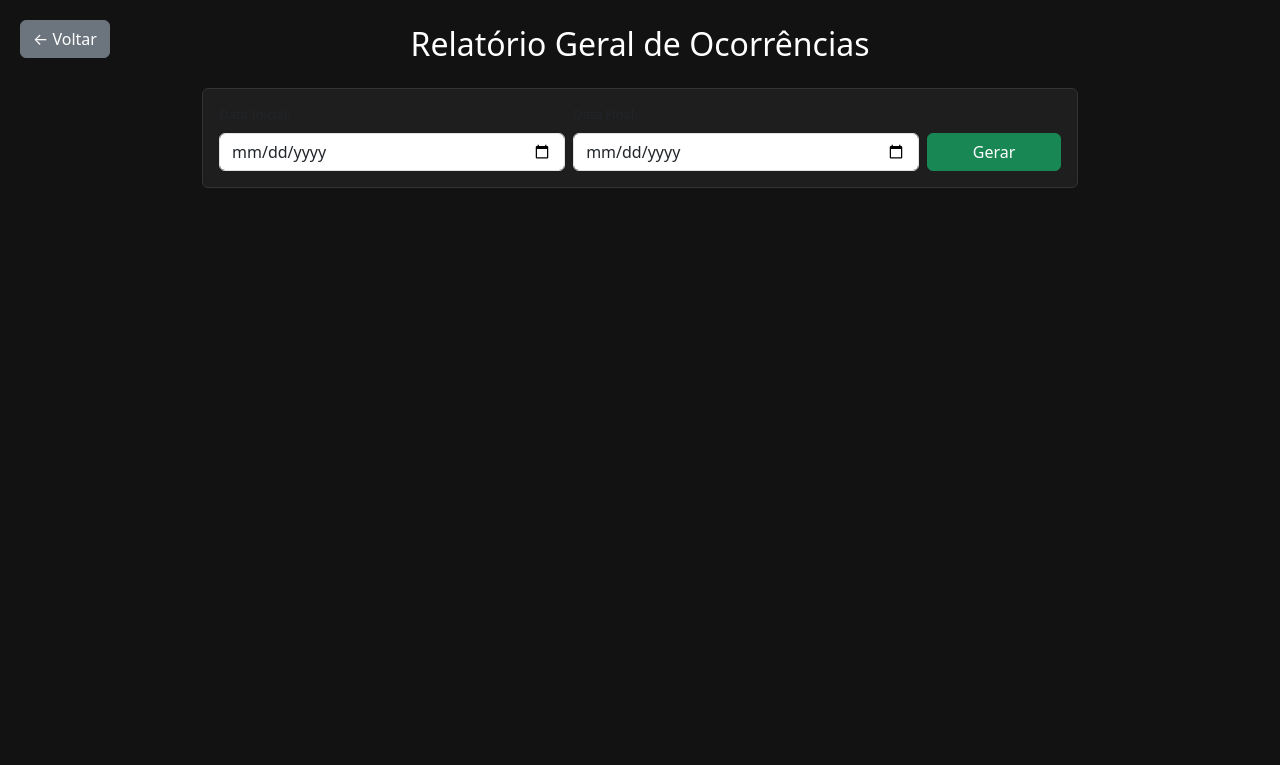
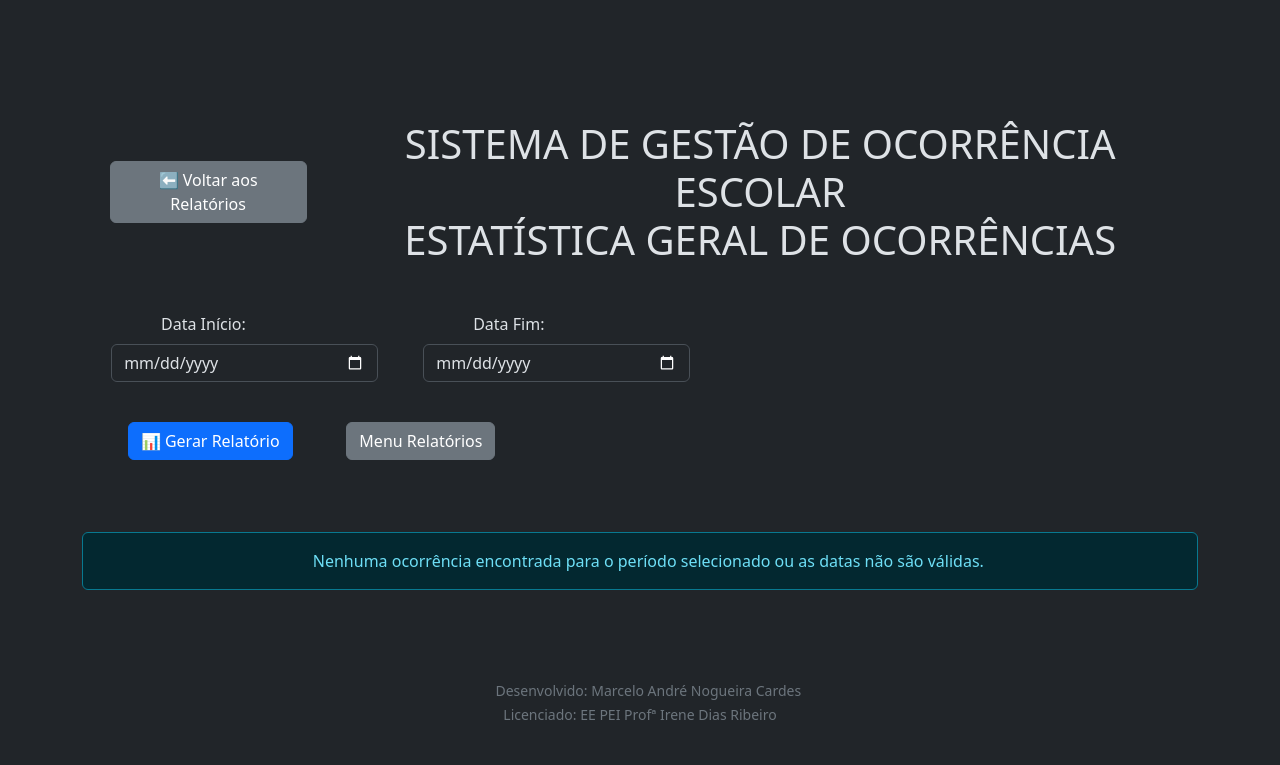
Before and after one commit to ocorrenciasidr/idr, a Python web app: template templates/relatorio_geral.html in a window 1280 px wide. Shown: the top 765 px of the page. Run offline with Jinja, Linux system fonts and the light colour scheme; the template is opened without the code that fills it, so the values that code supplies are empty; some libraries are stand-ins or nearby versions.

Commit message:
Update relatorio_geral.html

```diff
--- a/templates/relatorio_geral.html
+++ b/templates/relatorio_geral.html
@@ -2,106 +2,110 @@
 <html lang="pt-br">
 <head>
     <meta charset="UTF-8">
-<title>SGCE - Relatório Geral</title>
-<link href="https://cdn.jsdelivr.net/npm/bootstrap@5.3.2/dist/css/bootstrap.min.css" rel="stylesheet">
-<script src="https://cdn.jsdelivr.net/npm/jspdf@2.5.1/dist/jspdf.umd.min.js"></script>
-<style>
-  body { background-color:#121212; color:#eaeaea; font-size:13px; }
-  h2 { text-align:center; margin:25px 0; color:#fff; }
-  .card { background:#1e1e1e; border:1px solid #333; }
-  table { color:#fff; font-size:12px; }
-  thead { background-color:#1b1b1b; }
-  .btn-voltar { position:absolute; left:20px; top:20px; }
-</style>
+    <title>SGCE - ESTATÍTICA GERAL DE OCORRÊNCIAS</title>
+    <link rel="stylesheet" href="https://cdn.jsdelivr.net/npm/bootstrap@5.3.2/dist/css/bootstrap.min.css">
 </head>
-<body>
+<body class="p-4" data-bs-theme="dark">
+    <div class="container mt-5">
 
-<a href="{{ url_for('relatorio_inicial') }}" class="btn btn-secondary btn-voltar">← Voltar</a>
-<div class="container mt-4" style="max-width:900px;">
-  <h2>Relatório Geral de Ocorrências</h2>
+    <div class="d-flex justify-content-between align-items-center mb-4">
+        <a href="{{ url_for('relatorio_inicial') }}" class="btn btn-secondary">⬅️ Voltar aos Relatórios</a>
+        <h1 class="text-center flex-grow-1 m-0">SISTEMA DE GESTÃO DE OCORRÊNCIA ESCOLAR <br> ESTATÍSTICA GERAL DE OCORRÊNCIAS </h1>
+    </div>
 
-  <form method="get" action="{{ url_for('relatorio_geral') }}" class="card p-3 mb-3">
-    <div class="row g-2 align-items-end">
-      <div class="col-md-5">
-        <label for="data_inicio" class="form-label">Data Inicial:</label>
-        <input type="date" id="data_inicio" name="data_inicio" class="form-control" value="{{ data_inicio or '' }}">
+    <form method="get" action="{{ url_for('relatorio_geral') }}" id="filtroForm" class="row g-3 mb-4 align-items-end">
+        <div class="col-md-3">
+            <label for="data_inicio" class="form-label">Data Início:</label>
+            <input type="date" name="data_inicio" id="data_inicio" class="form-control" value="{{ data_inicio if data_inicio else '' }}">
         </div>
-      <div class="col-md-5">
-        <label for="data_fim" class="form-label">Data Final:</label>
-        <input type="date" id="data_fim" name="data_fim" class="form-control" value="{{ data_fim or '' }}">
+        <div class="col-md-3">
+            <label for="data_fim" class="form-label">Data Fim:</label>
+            <input type="date" name="data_fim" id="data_fim" class="form-control" value="{{ data_fim if data_fim else '' }}">
         </div>
-      <div class="col-md-2">
-        <button type="submit" class="btn btn-success w-100">Gerar</button>
-      </div>
+        <div class="col-md-6 d-flex">
+            <button type="submit" class="btn btn-primary me-2">📊 Gerar Relatório</button>
+            <a href="{{ url_for('relatorio_inicial') }}" class="btn btn-secondary">Menu Relatórios</a>
         </div>
     </form>
 
-  {% if relatorio_sala %}
-  <div class="card p-3">
-    <h5 class="text-center mb-3">Ocorrências por Sala</h5>
+    {% if relatorio_sala or relatorio_setor %}
+        <div class="card shadow p-4">
+
+            {% set periodo = "Período Completo" %}
+            {% if data_inicio and data_fim %}
+                {% set periodo = data_inicio + " a " + data_fim %}
+            {% elif data_inicio %}
+                {% set periodo = "A partir de " + data_inicio %}
+            {% elif data_fim %}
+                {% set periodo = "Até " + data_fim %}
+            {% endif %}
+
+            <h3 class="mb-4">Ocorrências por Sala ({{ periodo }})</h3>
+            <div class="table-responsive mb-5">
                 <table class="table table-striped table-bordered text-center">
-      <thead><tr><th>Sala</th><th>Ocorrências</th><th>Respondidas</th><th>Não Respondidas</th></tr></thead>
+                    <thead class="table-light">
+                        <tr>
+                            <th>Sala</th>
+                            <th>Total Ocorrências</th>
+                            <th>Porcentagem</th>
+                            <th>Respondidas <7 dias</th>
+                            <th>Respondidas >7 dias</th>
+                            <th>Não Respondidas</th>
+                        </tr>
+                    </thead>
                     <tbody>
                         {% for r in relatorio_sala %}
                             <tr>
-          <td>{{ r['SALA'] }}</td>
-          <td>{{ r['TOTAL'] }}</td>
-          <td>{{ r['RESPONDIDAS'] }}</td>
-          <td>{{ r['NAO_RESPONDIDAS'] }}</td>
+                                <td>{{ r['Sala'] }}</td>
+                                <td>{{ r['Total Ocorrências'] }}</td>
+                                <td>{{ r['Porcentagem'] }}</td>
+                                <td class="text-success">{{ r['Respondidas <7 dias'] }}</td>
+                                <td class="text-warning">{{ r['Respondidas >7 dias'] }}</td>
+                                <td class="text-danger">{{ r['Não Respondidas'] }}</td>
                             </tr>
                         {% endfor %}
                     </tbody>
                 </table>
+            </div>
 
-    <h5 class="text-center mt-4 mb-3">Resumo por Setor</h5>
-    <table class="table table-bordered table-striped text-center">
-      <thead><tr><th>Setor</th><th>Menos de 7 dias</th><th>Mais de 7 dias</th><th>Não Respondidas</th></tr></thead>
+            <h3 class="mb-4">Resumo por Setor (Desempenho de Atendimento)</h3>
+            <div class="table-responsive">
+                <table class="table table-striped table-bordered text-center">
+                    <thead class="table-light">
+                        <tr>
+                            <th>Setor</th>
+                            <th>Total Ocorrências</th>
+                            <th>Respondidas <7 dias</th>
+                            <th>Respondidas >7 dias</th>
+                            <th>Não Respondidas</th>
+                        </tr>
+                    </thead>
                     <tbody>
-        {% for s in relatorio_setor %}
+                        {% for r in relatorio_setor %}
                             <tr>
-          <td>{{ s['SETOR'] }}</td>
-          <td>{{ s['MENOS7'] }}</td>
-          <td>{{ s['MAIS7'] }}</td>
-          <td>{{ s['NAO'] }}</td>
+                                <td>{{ r['Setor'] }}</td>
+                                <td>{{ r['Total'] }}</td>
+                                <td class="text-success">{{ r['Respondidas <7 dias'] }} {{ r['Porc <7 dias'] }}</td>
+                                <td class="text-warning">{{ r['Respondidas >7 dias'] }} {{ r['Porc >7 dias'] }}</td>
+                                <td class="text-danger">{{ r['Não Respondidas'] }} {{ r['Porc Não Resp'] }}</td>
                             </tr>
                         {% endfor %}
                     </tbody>
                 </table>
-
-    <div class="text-center mt-3">
-      <button id="btnPDF" class="btn btn-primary">Baixar PDF</button>
-    </div>
-  </div>
-  {% elif data_inicio and data_fim %}
-    <p class="text-center text-warning">Nenhuma ocorrência encontrada no período informado.</p>
-  {% endif %}
             </div>
 
-<script>
-document.getElementById("btnPDF")?.addEventListener("click", ()=>{
-  const doc = new jspdf.jsPDF();
-  doc.setFontSize(12);
-  doc.text("Relatório Geral de Ocorrências", 20, 20);
-  doc.text("Período: {{ data_inicio or '' }} a {{ data_fim or '' }}", 20, 30);
-  doc.line(20, 33, 190, 33);
+        </div>
+    {% else %}
+        <div class="alert alert-info text-center mt-4">
+            Nenhuma ocorrência encontrada para o período selecionado ou as datas não são válidas.
+        </div>
+    {% endif %}
 
-  let y = 45;
-  doc.text("Ocorrências por Sala:", 20, y); y += 6;
-  {% for r in relatorio_sala %}
-    doc.text("Sala {{ r['SALA'] }} - Total: {{ r['TOTAL'] }}, Resp: {{ r['RESPONDIDAS'] }}, Não Resp: {{ r['NAO_RESPONDIDAS'] }}", 20, y);
-    y += 6; if (y > 270) { doc.addPage(); y = 20; }
-  {% endfor %}
+</div>
 
-  y += 10;
-  doc.text("Resumo por Setor:", 20, y); y += 6;
-  {% for s in relatorio_setor %}
-    doc.text("{{ s['SETOR'] }} - <7d: {{ s['MENOS7'] }}, >7d: {{ s['MAIS7'] }}, Não Resp: {{ s['NAO'] }}", 20, y);
-    y += 6; if (y > 270) { doc.addPage(); y = 20; }
-  {% endfor %}
-
-  doc.save("Relatorio_Geral.pdf");
-});
-</script>
-
+<footer class="text-center mt-5 mb-3 text-secondary">
+    <small>Desenvolvido: Marcelo André Nogueira Cardes <br> Licenciado: EE PEI Profª Irene Dias Ribeiro</small>
+</footer>
+<script src="https://cdn.jsdelivr.net/npm/bootstrap@5.3.2/dist/js/bootstrap.bundle.min.js"></script>
 </body>
 </html>
```
Lines whose indentation alone changed are shown as unchanged.
